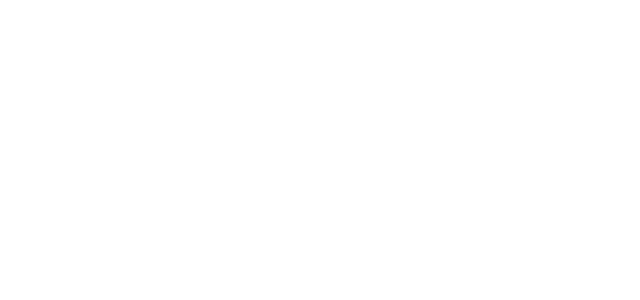
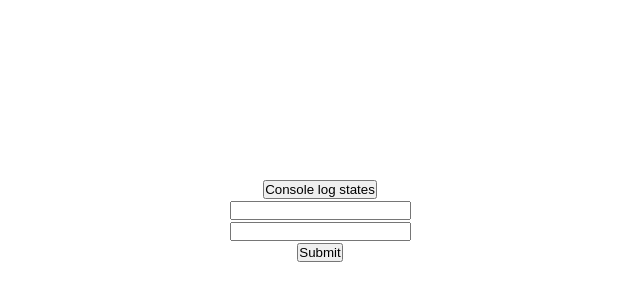
Before and after one commit to mmuminovic/react-course-app, a React (Create React App) app in the folder react-quote-app/: page /login in a window 1280 px wide. Before the commit this address had no page. Shown: the part 180-480 px from the top of the page, without its empty margins (320-960 px from the left). Built offline with nearby package versions, Linux system fonts and the light colour scheme.

Commit message:
formik form and yup validation

```diff
--- a/react-quote-app/package.json
+++ b/react-quote-app/package.json
@@ -6,11 +6,13 @@
     "@testing-library/jest-dom": "^5.16.5",
     "@testing-library/react": "^13.4.0",
     "@testing-library/user-event": "^13.5.0",
+    "formik": "^2.4.1",
     "react": "^18.2.0",
     "react-dom": "^18.2.0",
     "react-router-dom": "^6.11.2",
     "react-scripts": "5.0.1",
-    "web-vitals": "^2.1.4"
+    "web-vitals": "^2.1.4",
+    "yup": "^1.2.0"
   },
   "scripts": {
     "start": "react-scripts start",
--- a/react-quote-app/src/App.js
+++ b/react-quote-app/src/App.js
@@ -2,6 +2,7 @@
 import { Routes, Route, BrowserRouter } from "react-router-dom";
 import AllQuotes from "./pages/AllQuotes/AllQuotes";
 import QuoteDetails from "./pages/QuoteDetails/QuoteDetails";
+import Login from "./pages/Login/Login";
 
 function App() {
   return (
@@ -9,6 +10,7 @@
       <Routes>
         <Route path="/" element={<AllQuotes />} />
         <Route path="/quote/:id" element={<QuoteDetails />} />
+        <Route path="/login" element={<Login />} />
       </Routes>
     </BrowserRouter>
   );
--- /dev/null
+++ b/react-quote-app/src/pages/Login/Login.css
@@ -0,0 +1,14 @@
+.login-wrapper {
+  width: 100%;
+  height: 100vh;
+  display: flex;
+  justify-content: center;
+  align-items: center;
+
+  text-align: center;
+}
+
+.error-message {
+  font-size: 10px;
+  color: red;
+}
--- /dev/null
+++ b/react-quote-app/src/pages/Login/Login.js
@@ -0,0 +1,100 @@
+import React from "react";
+import "./Login.css";
+import { Formik } from "formik";
+import * as yup from "yup";
+import { useNavigate } from "react-router-dom";
+
+const loginSchema = yup.object({
+  email: yup.string().required().email(),
+  // .matches(/^[A-Z0-9._%+-]+@[A-Z0-9.-]+\.[A-Z]{2,}$/i),
+  password: yup.string().required().min(6).max(50),
+});
+
+const Login = () => {
+  const navigate = useNavigate();
+
+  return (
+    <div className="login-wrapper">
+      <Formik
+        initialValues={{ email: "", password: "" }}
+        onSubmit={(values, actions) => {
+          fetch("https://js-course-server.onrender.com/user/login", {
+            method: "POST",
+            body: JSON.stringify(values),
+            headers: {
+              "Content-Type": "application/json",
+            },
+          })
+            .then((res) => res.json())
+            .then((data) => {
+              if (data.token) {
+                navigate("/");
+              }
+            });
+        }}
+        validationSchema={loginSchema}
+        // validate={(values) => {
+        //   const errors = {};
+        //   if (
+        //     !values.error ||
+        //     values.error.length < 10 ||
+        //     values.error.length > 100
+        //   ) {
+        //     errors.email = "Neispravan email";
+        //   }
+        //   return errors;
+        // }}
+      >
+        {({
+          values, // formikov state
+          errors, // errors = { email: 'Neispravan email' }
+          touched, // touched = { email: true }
+          handleChange,
+          handleBlur,
+          handleSubmit,
+        }) => (
+          <div>
+            <button
+              onClick={() => {
+                console.log(values, "values");
+                console.log(errors, "errors");
+                console.log(touched, "touched");
+              }}
+            >
+              Console log states
+            </button>
+            <div>
+              <input
+                type="email"
+                name="email"
+                onChange={handleChange}
+                onBlur={handleBlur}
+                value={values.email}
+              />
+              <p className="error-message">
+                {errors.email && touched.email && errors.email}
+              </p>
+            </div>
+            <div>
+              <input
+                type="password"
+                name="password"
+                onChange={handleChange}
+                onBlur={handleBlur}
+                value={values.password}
+              />
+              <p className="error-message">
+                {errors.password && touched.password && errors.password}
+              </p>
+            </div>
+            <button onClick={handleSubmit} type="button">
+              Submit
+            </button>
+          </div>
+        )}
+      </Formik>
+    </div>
+  );
+};
+
+export default Login;
```
Also changed, not shown: 1 other file (tests, documents, lock files or other folders).
